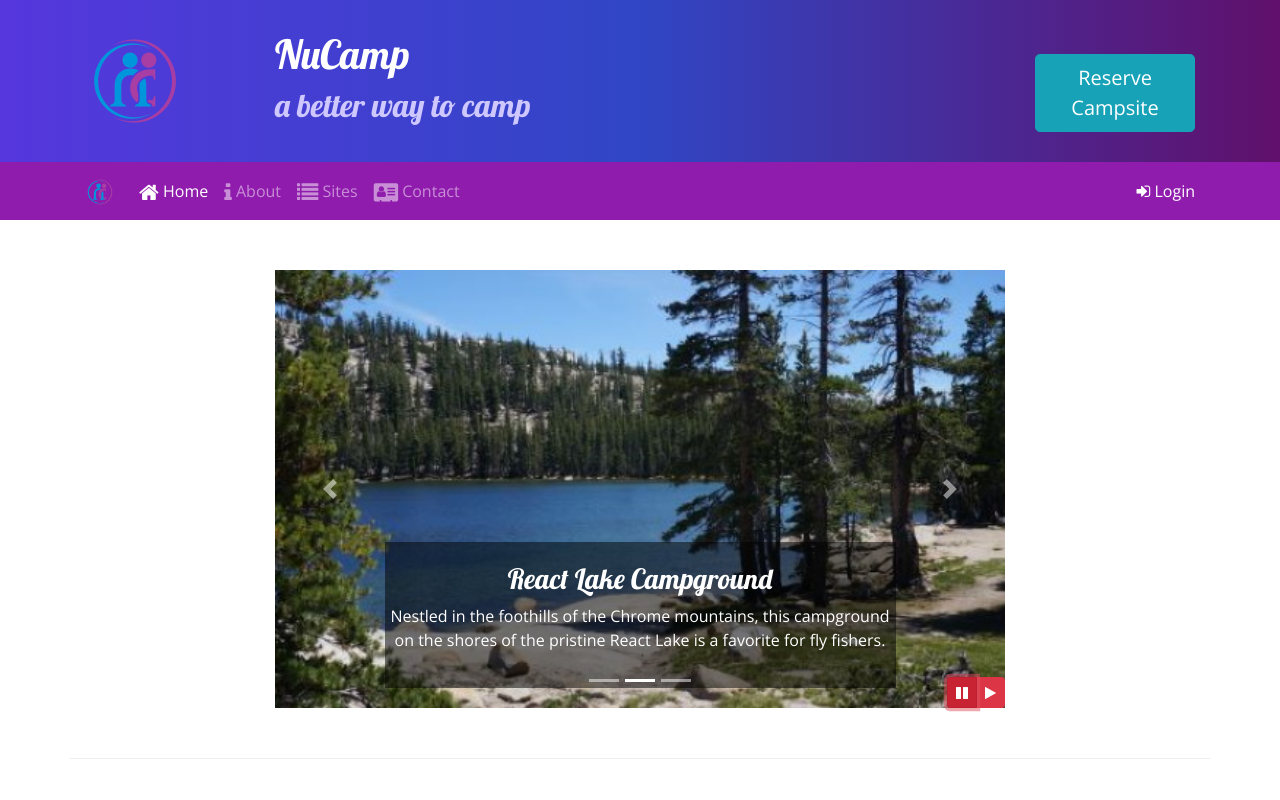
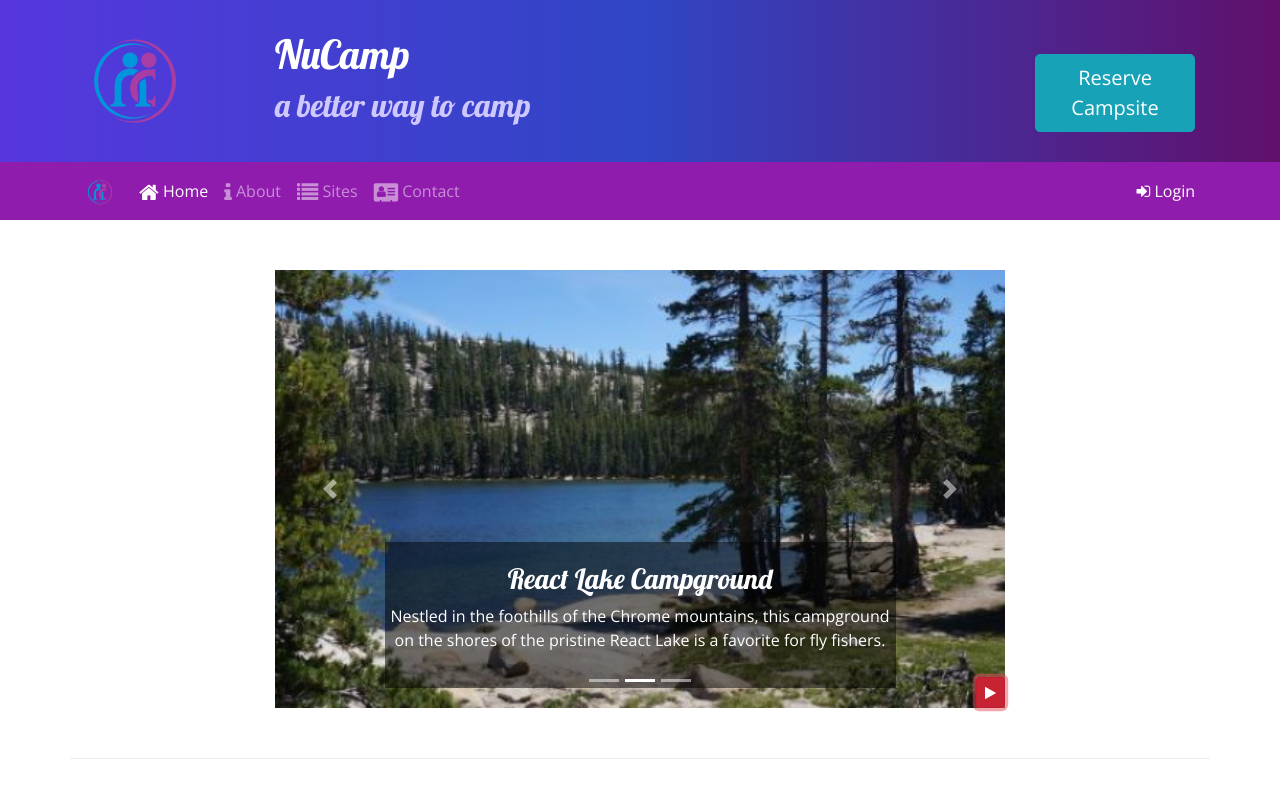
Before and after one commit to hennasingh/Nucampsite, a website: page index.html in a window 1280 px wide. Both pictures are taken after a click on the button 962 px from the left and 692 px from the top of the page. Shown: the top 800 px of the page. Drawn offline with nearby package versions, Linux system fonts and the light colour scheme.

Commit message:
implemented jquery to change play/pause states instead of using two button

```diff
--- a/index.html
+++ b/index.html
@@ -196,14 +196,9 @@
                         <span class="carousel-control-next-icon"></span>
                         <span class="sr-only">Next</span>
                     </a>
-                    <div class="btn-group" id="carouselButton">
-                        <button class="btn btn-danger btn-sm">
-                            <i class="fa fa-pause" id="carouselPause"></i>
-                        </button>
-                        <button class="btn btn-danger btn-sm" id="carouselPlay">
-                            <i class="fa fa-play"></i>
-                        </button>
-                    </div>
+                    <button class="btn btn-danger btn-sm" id="carouselButton">
+                        <i class="fa fa-pause"></i>
+                    </button>
                 </div>
             </div>
         </div>
@@ -289,11 +284,16 @@
         <script>
       $(function() {
             $(".carousel").carousel( { interval: 2000 } );
-            $("#carouselPause").click(function(){
-                $(".carousel").carousel("pause");
-            });
-            $("#carouselPlay").click(function(){
-                $(".carousel").carousel("cycle");
+            $("#carouselButton").click(function(){
+                if($("#carouselButton").children("i").hasClass("fa-pause")) {
+                    $(".carousel").carousel("pause");
+                    $("#carouselButton").children("i").removeClass("fa-pause");
+                    $("#carouselButton").children("i").addClass("fa-play");
+                } else {
+                    $(".carousel").carousel("cycle");
+                    $("#carouselButton").children("i").removeClass("fa-play");
+                    $("#carouselButton").children("i").addClass("fa-pause");
+                }
             });
         });
         </script>
```
